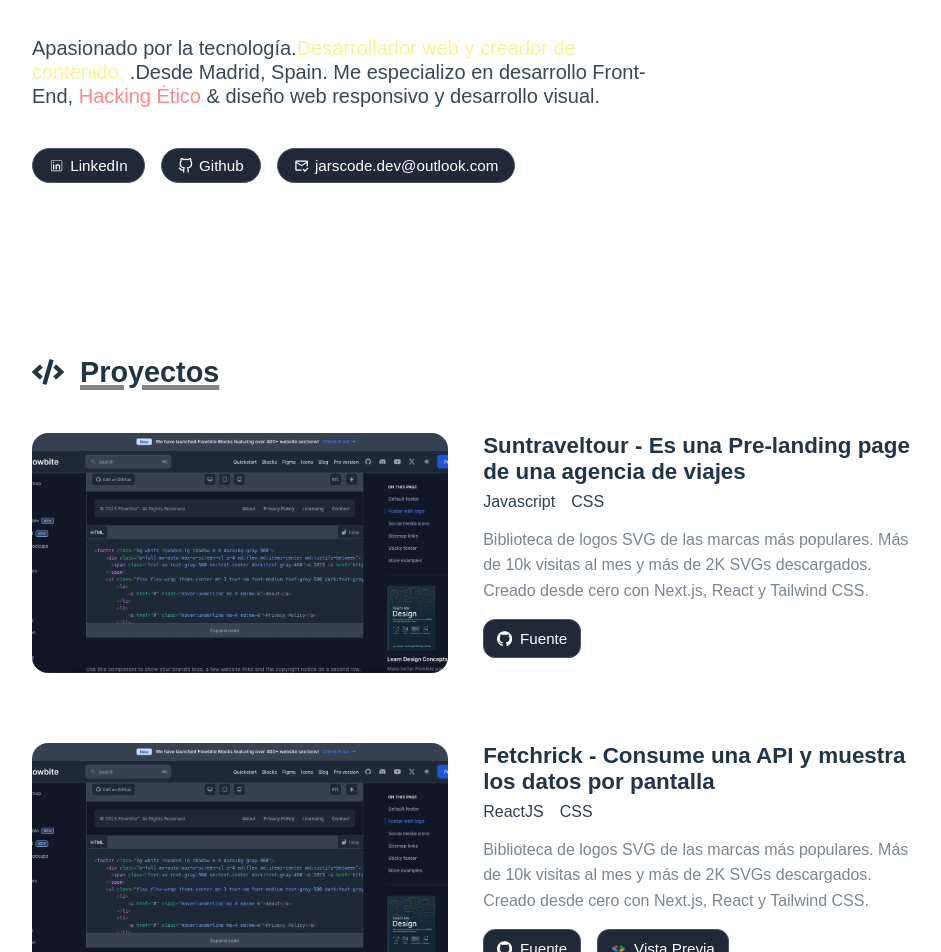
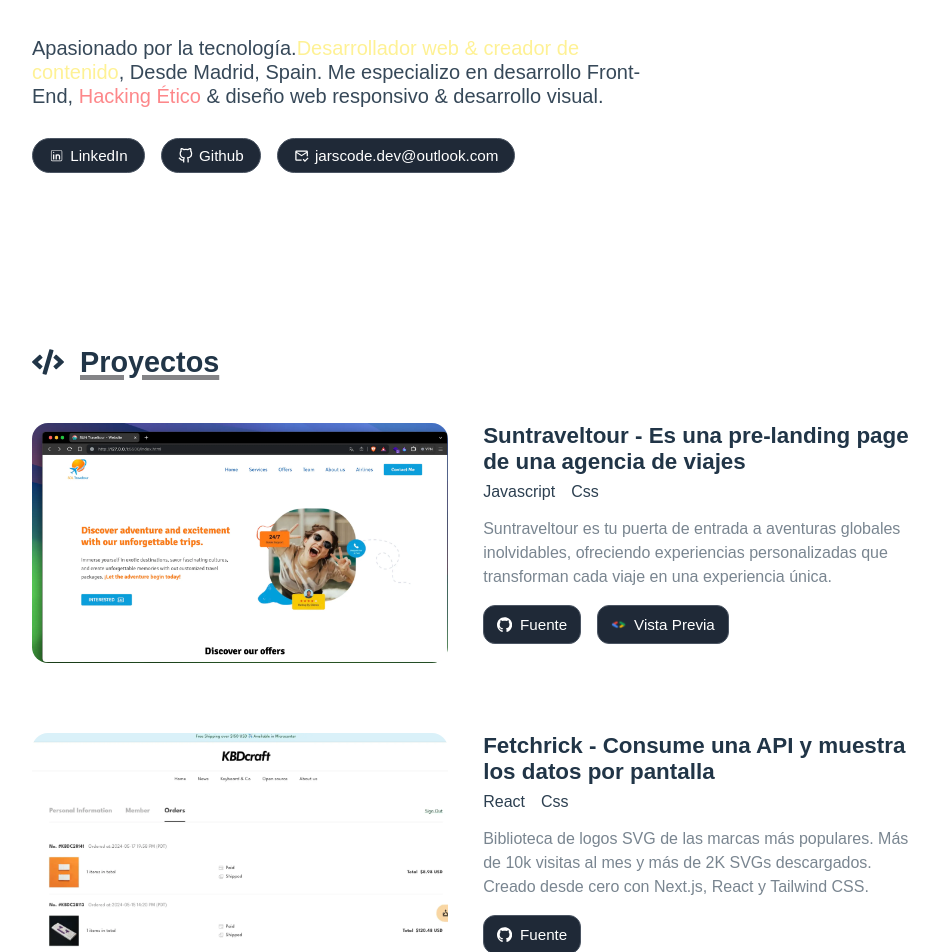
Before and after one commit to 302founddev/aquamancode, a React (Vite) app: page / in a window 1280 px wide. Shown: the part 260-1212 px from the top of the page, without its empty margins (160-1101 px from the left). Built offline with nearby package versions, Linux system fonts and the light colour scheme.

Commit message:
Added new images

```diff
--- a/src/components/about.css
+++ b/src/components/about.css
@@ -27,7 +27,7 @@
 .content-1{
     text-indent: 1em;
     text-wrap: pretty;
-    font-size: 1.2em;
+    font-size: 1.15em;
     line-height: 1.7;
 }
 
--- a/src/components/header.css
+++ b/src/components/header.css
@@ -33,11 +33,15 @@
     text-decoration: underline;
 }
 
-.navbar span a, .navbar span h3 {
+.navbar span a, .navbar span h2 {
     margin: 0;
     color: #fff;
     text-decoration: none;
     opacity: .95;
+}
+
+.navbar span h2 {
+    font-size: 1.3em;
 }
 
 .light-dark {
--- a/src/components/header.jsx
+++ b/src/components/header.jsx
@@ -17,7 +17,7 @@ export const Header = () => {
         <>
             <nav className='navbar'>
                 <span>
-                    <a href='/'><h3>Juan Alberto</h3></a>
+                    <a href='/'><h2>Juan Alberto</h2></a>
                 </span>
 
                 <ul>
--- a/src/components/home.css
+++ b/src/components/home.css
@@ -32,7 +32,7 @@
     padding-bottom: 1.5rem;
     padding-left: 0;
     padding-right: 0;
-    padding-top: 20px;
+    padding-top: 10px;
 }
 
 .b-title h1 {
--- a/src/components/home.jsx
+++ b/src/components/home.jsx
@@ -35,11 +35,11 @@ export const Home = () => {
                 <div>
                     <h3 className='exp'>
                         Apasionado por la tecnología.
-                        <span className='ylw-900'>Desarrollador web y creador de contenido, </span>.
-                        <span className=''>Desde Madrid, Spain</span>.
+                        <span className='ylw-900'>Desarrollador web & creador de contenido</span>,
+                        <span className=''> Desde Madrid, Spain</span>.
                         Me especializo en desarrollo Front-End,
                         <span className='red-color'> Hacking Ético
-                        </span> & diseño web responsivo y desarrollo visual.
+                        </span> & diseño web responsivo & desarrollo visual.
                     </h3>
                 </div>
 
--- a/src/pages/Projects.jsx
+++ b/src/pages/Projects.jsx
@@ -7,22 +7,22 @@ export const Work = () => {
 
     const PROJECTS = [
         {
-            title: "Suntraveltour - Es una Pre-landing page de una agencia de viajes",
-            description: "Biblioteca de logos SVG de las marcas más populares. Más de 10k visitas al mes y más de 2K SVGs descargados. Creado desde cero con Next.js, React y Tailwind CSS.",
-            link: "#",
-            github: "https://github.com/tuusuario/repositorioGithub",
-            image: "../../public/projects/cap.webp",
-            tags: ['Javascript', 'CSS'],
-            live: false
+            title: "Suntraveltour - Es una pre-landing page de una agencia de viajes",
+            description: "Suntraveltour es tu puerta de entrada a aventuras globales inolvidables, ofreciendo experiencias personalizadas que transforman cada viaje en una experiencia única.",
+            link: "https://www.soltraveltour.es",
+            github: "https://github.com/jarscodedev/suntraveltour.git",
+            image: "../../public/projects/suntraveltour.webp",
+            tags: ['Javascript', 'Css'],
+            live: true
         },
         {
             title: "Fetchrick - Consume una API y muestra los datos por pantalla",
             description: "Biblioteca de logos SVG de las marcas más populares. Más de 10k visitas al mes y más de 2K SVGs descargados. Creado desde cero con Next.js, React y Tailwind CSS.",
             link: "#",
-            github: "https://github.com/tuusuario/otroRepositorio",
-            image: "../../public/projects/cap.webp",
-            tags: ['ReactJS', 'CSS'],
-            live: true
+            github: "https://github.com/jarscodedev/fetchapi_rickandmorty.git",
+            image: "../../public/projects/fetchrick.webp",
+            tags: ['React', 'Css'],
+            live: false
         }
     ];
 
--- a/src/pages/projects.css
+++ b/src/pages/projects.css
@@ -39,7 +39,8 @@ article div h3 {
 article div p {
     opacity: .6;
     text-wrap: pretty;
-    line-height: 1.6;
+    line-height: 1.5;
+    font-size: 1em;
 }
 
 .section-cont {
```
Also changed, not shown: public/projects/suntraveltour.webp (added).
